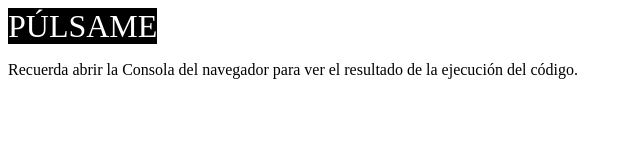
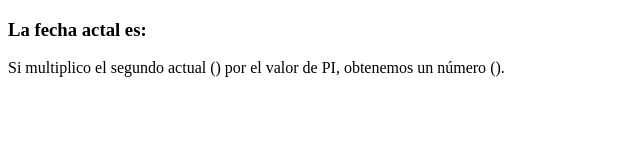
Before and after one commit to PauFish/Autos-locos, a plain HTML site: page VT04 DWEC - Ejemplos/ejemplo2.html in a window 1280 px wide. Shown: the whole page, without its empty margins (0-640 px from the left). Drawn offline with Linux system fonts and the light colour scheme.

Commit message:
Add files via upload

```diff
--- a/VT04 DWEC - Ejemplos/ejemplo2.html
+++ b/VT04 DWEC - Ejemplos/ejemplo2.html
@@ -3,20 +3,14 @@
 <head>
 	<meta charset="utf-8">
 	<title>Ejemplo 2</title>
-	<!-- Probar tipos de datos, variables, condicionales y bucles -->
+
+</head>
+<body>
+
+	<h3>La fecha actal es:<span id="fecha"></span></h3>
+	<p>Si multiplico el segundo actual (<span id="segundos"></span>) por el valor de PI, obtenemos un número <span id="paridad"></span> (<span id="resultado"></span>).
+
 
 	<script type="text/javascript" src="ejemplo2.js"></script>
-
-	<style type="text/css">
-		a {
-			background-color: black;
-			color: white;
-			font-size: xx-large;
-		}
-	</style>
-</head>
-<body>
-	<a class="boton" onclick="ejecuta()">PÚLSAME</a>
-	<p>Recuerda abrir la Consola del navegador para ver el resultado de la ejecución del código.</p>
 </body>
 </html>
```
